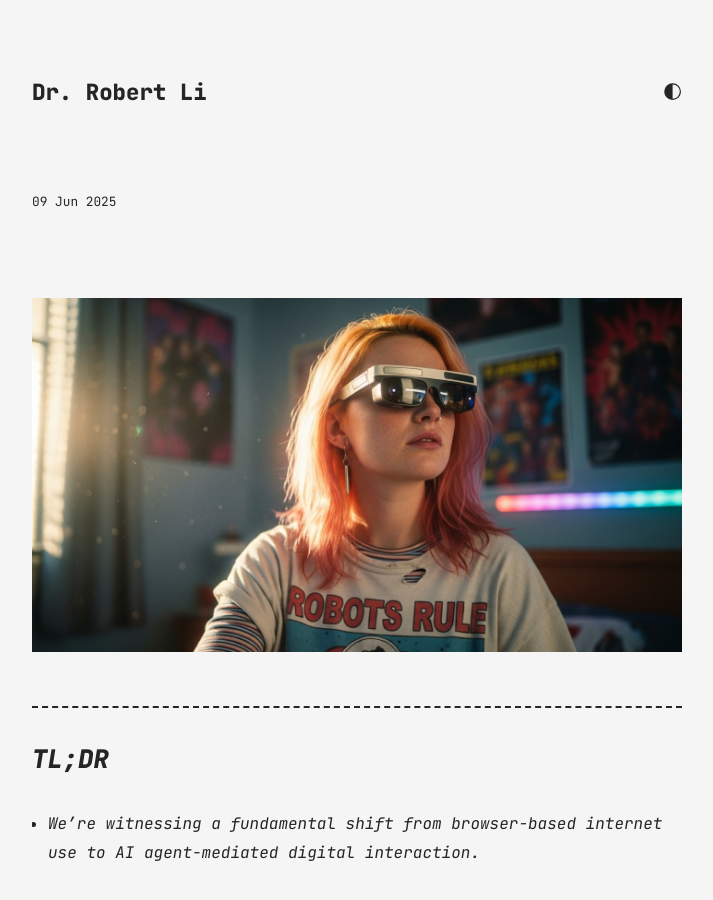
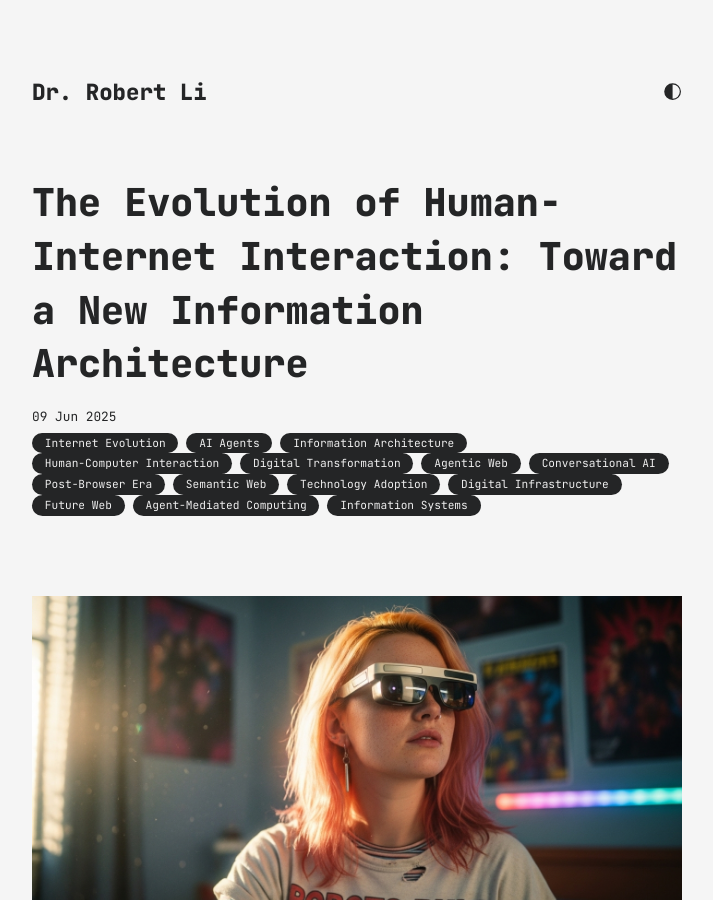
Before and after one commit to dr-robert-li/jekyll-blog, a Jekyll site: the page built from all_collections/_posts/2025-06-09-agentic-web-evolution.md, in a window 1280 px wide and 900 px high. Shown: the whole window, without its empty margins (283-996 px from the left). Built offline with Jekyll 4.4.1, drawn with Linux system fonts in a browser that asks for light colours.

```diff
--- a/all_collections/_posts/2025-06-09-agentic-web-evolution.md
+++ b/all_collections/_posts/2025-06-09-agentic-web-evolution.md
@@ -1,6 +1,6 @@
 ---
 layout: post
-title: The Evolution of Human-Internet Interaction: Toward a New Information Architecture
+title: "The Evolution of Human-Internet Interaction: Toward a New Information Architecture"
 date: 2025-06-09
 categories: [Internet Evolution, AI Agents, Information Architecture, Human-Computer Interaction, Digital Transformation, Agentic Web, Conversational AI, Post-Browser Era, Semantic Web, Technology Adoption, Digital Infrastructure, Future Web, Agent-Mediated Computing, Information Systems]
 ---
```
